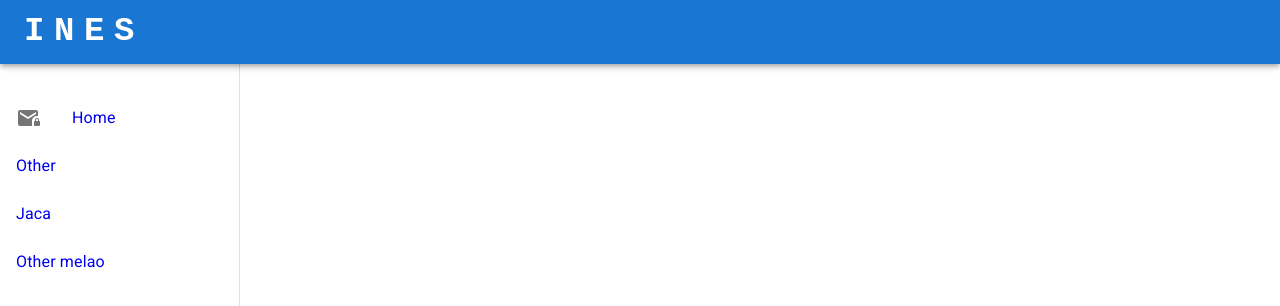
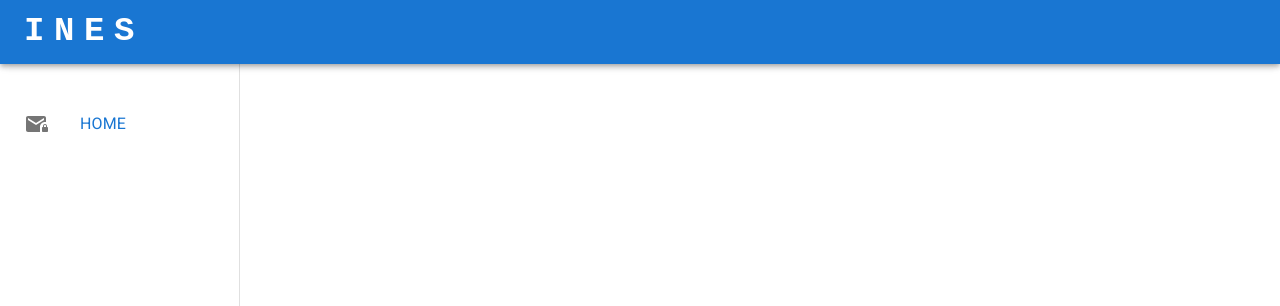
Before and after one commit to ines-erp/react-frontend, a React (Vite) app: page / in a window 1280 px wide. Shown: the top 306 px of the page. Built offline with nearby package versions, Linux system fonts and the light colour scheme.

Commit message:
wrapping inside parent menu items

```diff
--- a/src/menu/dynamicMenuItems.jsx
+++ b/src/menu/dynamicMenuItems.jsx
@@ -1,7 +1,7 @@
 import {Link} from "react-router-dom";
-import {ListItem, ListItemButton, ListItemIcon, ListItemText, MenuItem} from "@mui/material";
+import {Button, ListItem, ListItemButton, ListItemIcon, ListItemText, MenuItem} from "@mui/material";
 import MailIcon from "@mui/icons-material/Mail";
-import React from "react";
+import React, {useState} from "react";
 
 /**
  * Function to generate menu items from routes
@@ -9,31 +9,46 @@ import React from "react";
  * @returns React.ReactNode
  */
 export const dynamicMenuItems = (routes) => {
+    const [isVisible, setIsVisible] = useState(false);
 
-    // path: "", element: <HomePage/>, label:"Home", isInMenu: false, isEnabled: false
     return routes.map((route) => {
         return route.children.map((childRoute) => {
             if (childRoute.isInMenu && childRoute.isEnabled) {
                 const currentPath = `${route.path}/${childRoute.path}`
-                return (
-                    <LinkItemMenu path={currentPath} key={childRoute.path} label={childRoute.label}
-                                  icon={childRoute.icon}/>
-                )
+
+                switch(!!childRoute.parentLabel){
+                    case true:
+                        return (
+                            <>
+                            <ListItem disablePadding sx={{textDecoration: 'none'}} as={Button} onClick={() => {setIsVisible((prev) => !prev)}}>
+                                <ListItemButton>
+                                    {childRoute.icon && <ListItemIcon>
+                                        {childRoute.icon}
+                                    </ListItemIcon>}
+                                    <ListItemText primary={childRoute.parentLabel}/>
+                                </ListItemButton>
+                            </ListItem>
+                                <ListItem disablePadding as={Link} to={currentPath} sx={{textDecoration: 'none', display: isVisible ? "block" : "none"}}>
+                                    <ListItemButton>
+                                        <ListItemText primary={childRoute.label}/>
+                                    </ListItemButton>
+                                </ListItem>
+                                </>
+                        )
+                    default:
+                        return (
+                            <ListItem disablePadding as={Link} to={currentPath} sx={{textDecoration: 'none', display: isVisible ? "block" : "none"}}>
+                                <ListItemButton>
+                                    {childRoute.icon && <ListItemIcon>
+                                        {childRoute.icon}
+                                    </ListItemIcon>}
+                                    <ListItemText primary={childRoute.label}/>
+                                </ListItemButton>
+                            </ListItem>
+                        )
+                }
             }
             return null
         })
     })
 }
-
-const LinkItemMenu = ({label, path, icon}) => {
-    return (
-        <ListItem disablePadding sx={{textDecoration: 'none'}} as={Link} to={path}>
-            <ListItemButton>
-                {icon && <ListItemIcon>
-                    {icon}
-                </ListItemIcon>}
-                <ListItemText primary={label}/>
-            </ListItemButton>
-        </ListItem>
-    )
-}
--- a/src/pages/home/homeRoutes.jsx
+++ b/src/pages/home/homeRoutes.jsx
@@ -4,8 +4,8 @@ import {MailLock} from "@mui/icons-material";
 
 //example
 export const homeRoutesList = [
-    {path: "", element: <HomePage/>, label:"Home", isInMenu: true, isEnabled: true, icon: <MailLock />, level:0},
-    {path: "finances", element: <h1>Finances</h1>, label:"Finance", isInMenu: true, isEnabled: false},
+    {path: "", element: <HomePage/>, label:"Dashboard", isInMenu: true, isEnabled: true, icon: <MailLock />, parentLabel:"Home"},
+    {path: "finances", element: <h1>Finances</h1>, label:"Finance", isInMenu: true, isEnabled: false },
     {path: "payment", element: <h1>Any payment</h1>, label:"payment home", isInMenu: false, isEnabled: true},
 ]
 
```
